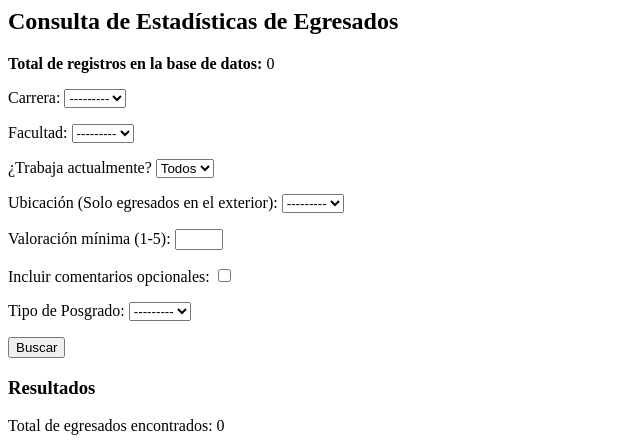
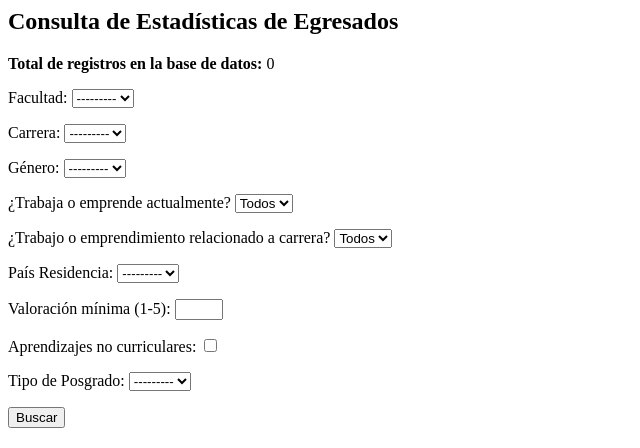
Before and after one commit to SrBlodus/proyecto_estadistica, a Django app: page /estadisticas/ in a window 1280 px wide. Shown: the top 448 px of the page, without its empty margins (0-640 px from the left). Run offline with Django 5.2, Linux system fonts and the light colour scheme; data that the repository does not hold is empty.

Commit message:
Se agregá una funcionalidad para las consultas personalizadas aún en prueba /estadisticas

```diff
--- a/estadistica_egresados/csv.py
+++ b/estadistica_egresados/csv.py
@@ -76,15 +76,15 @@
                         ano_primer_empleo = convertir_a_entero(
                             row.get("Año en obtener primer empleo o emprendimiento", ""))
                         ano_primer_empleo_carrera = convertir_a_entero(
-                            row.get("Año en obtener primer empleo o emprendimiento relacionado a su carrera", ""))
+                            row.get("Año en obtener su primer empleo/emprendimiento que este relacionado a su carrera", ""))
 
                         # Todas las respuestas base que tengan Sí o No serán definidas aquí
                         preguntas_si_no = {
-                            "Trabaja actualmente o ha trabajado": "ind_trabajo",
+                            "Trabaja o emprende actualmente": "ind_trabajo",
                             "¿Participaste en actividades, seminarios o charlas sobre tu carrera después de egresar?": "ind_participa_actividad_egresado",
                             "¿Te gustaría seguir participando en actividades organizadas por tu facultad?":"ind_interes_participar_actividad_egresado",
                             "¿Has considerado realizar un posgrado o especialización después de egresar?":"ind_interes_posgrado",
-                            "Su empleo o emprendimiento esta o fue relacionado a su carrera":"ind_empleo_relacionado_carrera",
+                            "¿Su empleo o emprendimiento esta relacionado a su carrera?":"ind_empleo_relacionado_carrera",
                             "¿Consideras que el plan curricular fue óptimo para enfrentar los desafíos laborales?":"ind_plan_curricular_optimo",
                             "¿Las materias en general que cursaste te fueron útiles en tu desempeño laboral?":"ind_materias_utiles",
                             "¿Has tenido oportunidades de desarrollo profesional, como ascensos o promociones?":"ind_oportunidad_desarrollo_profesional",
--- a/estadistica_egresados/estadistica_egresados.py
+++ b/estadistica_egresados/estadistica_egresados.py
@@ -10,16 +10,27 @@
     total_registros = Respuesta_oficial.objects.count()  # Cantidad General de encuestados
 
     if form.is_valid():
+        if form.cleaned_data["facultad"]:
+            egresados_filtrados = egresados_filtrados.filter(facultad=form.cleaned_data["facultad"])
+
         if form.cleaned_data["carrera"]:
             egresados_filtrados = egresados_filtrados.filter(carrera=form.cleaned_data["carrera"])
-        if form.cleaned_data["facultad"]:
-            egresados_filtrados = egresados_filtrados.filter(facultad=form.cleaned_data["facultad"])
+
+        if form.cleaned_data["genero"]:
+            egresados_filtrados = egresados_filtrados.filter(genero=form.cleaned_data["genero"])
+
         if form.cleaned_data["trabaja_actualmente"]:
             egresados_filtrados = egresados_filtrados.filter(ind_trabaja=form.cleaned_data["trabaja_actualmente"])
-        if form.cleaned_data["exterior"]:
-            egresados_filtrados = egresados_filtrados.filter(pais=form.cleaned_data["exterior"])
+
+        if form.cleaned_data["trabajo_relacionado"]:
+            egresados_filtrados = egresados_filtrados.filter(ind_empleo_relacionado_carrera=form.cleaned_data["trabajo_relacionado"])
+
+        if form.cleaned_data["pais"]:
+            egresados_filtrados = egresados_filtrados.filter(pais=form.cleaned_data["pais"])
+
         if form.cleaned_data["valoracion_minima"]:
             egresados_filtrados = egresados_filtrados.filter(valoracion_estudios_trayectoria_profesional__gte=form.cleaned_data["valoracion_minima"])
+
         if form.cleaned_data["tipo_posgrado"]:
             egresados_filtrados = egresados_filtrados.filter(tipo_posgrado=form.cleaned_data["tipo_posgrado"])
 
--- a/estadistica_egresados/forms.py
+++ b/estadistica_egresados/forms.py
@@ -1,26 +1,50 @@
 from django import forms
-from .models import Facultad, Carrera, Pais, TipoPosgrado
+from .models import Facultad, Carrera, Pais, TipoPosgrado, Genero
 
 class CSVUploadForm(forms.Form):
     archivo_csv = forms.FileField(label="Selecciona un archivo CSV")
 
 
 class EstadisticasFiltroForm(forms.Form):
-    #carrera = forms.ModelChoiceField(queryset=Carrera.objects.all(), required=False, label="Carrera")
+    facultad = forms.ModelChoiceField(
+        queryset=Facultad.objects.all(),
+        required=False,
+        label="Facultad",
+        widget=forms.Select(attrs={"class": "form-control"}),
+    )
     carrera = forms.ModelChoiceField(
         queryset=Carrera.objects.all(),
         required=False,
         label="Carrera",
         widget=forms.Select(attrs={"class": "form-control"}),
     )
-    facultad = forms.ModelChoiceField(queryset=Facultad.objects.all(), required=False, label="Facultad")
-    trabaja_actualmente = forms.ChoiceField(choices=[("", "Todos"), ("S", "Sí"), ("N", "No")], required=False, label="¿Trabaja actualmente?")
-    exterior = forms.ModelChoiceField(queryset=Pais.objects.all(), required=False, label="Ubicación (Solo egresados en el exterior)")
+    genero = forms.ModelChoiceField(
+        queryset=Genero.objects.all(),
+        required=False,
+        label="Género",
+        widget=forms.Select(attrs={"class": "form-control"}),
+    )
+    trabaja_actualmente = forms.ChoiceField(choices=[("", "Todos"), ("S", "Sí"), ("N", "No")], required=False, label="¿Trabaja o emprende actualmente?")
+    trabajo_relacionado = forms.ChoiceField(choices=[("", "Todos"), ("S", "Sí"), ("N", "No")], required=False,
+                                            label="¿Trabajo o emprendimiento relacionado a carrera?")
+
+    pais = forms.ModelChoiceField(
+        queryset=Pais.objects.all(),
+        required=False,
+        label="País Residencia",
+        widget=forms.Select(attrs={"class": "form-control"}),
+    )
+
     valoracion_minima = forms.IntegerField(min_value=1, max_value=5, required=False, label="Valoración mínima (1-5)")
-    mostrar_comentarios = forms.BooleanField(required=False, label="Incluir comentarios opcionales")
+    mostrar_comentarios_aprendizajes_no_curriculares = forms.BooleanField(required=False, label="Aprendizajes no curriculares")
     tipo_posgrado = forms.ModelChoiceField(queryset=TipoPosgrado.objects.all(), required=False, label="Tipo de Posgrado")
+
+
 
 
     def __init__(self, *args, **kwargs):
         super().__init__(*args, **kwargs)
         self.fields["carrera"].label_from_instance = lambda obj: obj.descripcion
+        self.fields["facultad"].label_from_instance = lambda obj: obj.descripcion
+        self.fields["genero"].label_from_instance = lambda obj: obj.descripcion
+        self.fields["pais"].label_from_instance = lambda obj: obj.descripcion
--- a/estadistica_egresados/templates/estadisticas/estadisticas_filtros.html
+++ b/estadistica_egresados/templates/estadisticas/estadisticas_filtros.html
@@ -9,8 +9,8 @@
 <p>Total de egresados encontrados: {{ total_egresados }}</p>
 <p>Valoración promedio de estudios en la trayectoria profesional: {{ promedio_valoracion }}</p>
 
-{% if form.cleaned_data.mostrar_comentarios %}
-<h3>Comentarios Opcionales</h3>
+{% if form.cleaned_data.mostrar_comentarios_aprendizajes_no_curriculares %}
+<h3>Aprendizajes No Curriculares</h3>
 <ul>
     {% for egresado in egresados_filtrados %}
     <li>{{ egresado.opcional_aprendizajes_no_curriculares }}</li>
```
